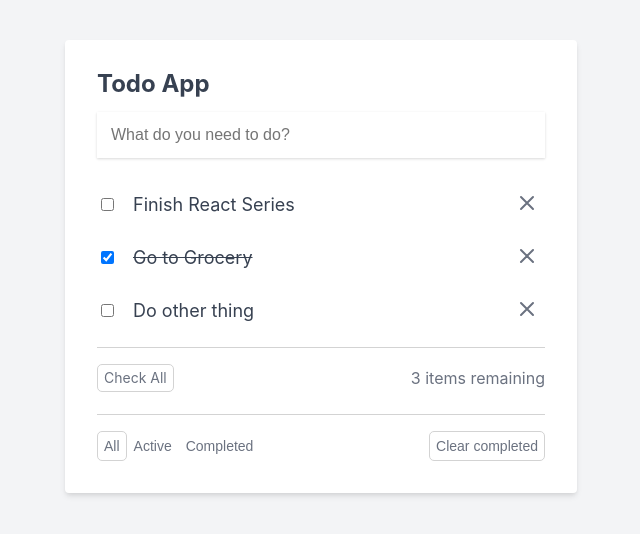
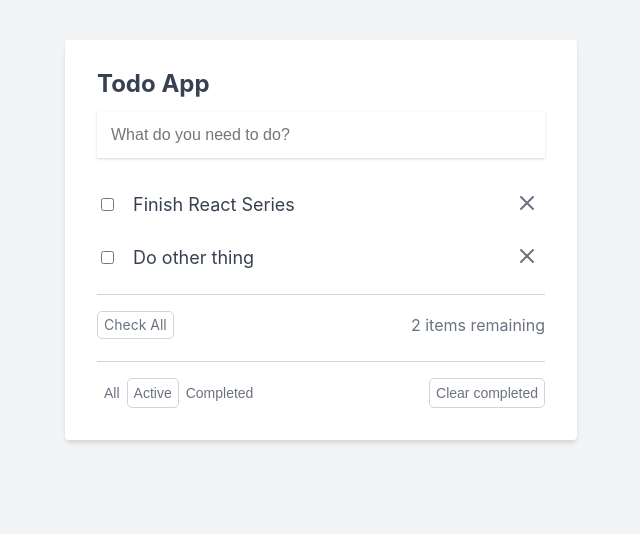
Before and after one commit to nyeyint/react-todos-app, a React (Create React App) app: page / in a window 1280 px wide. Both pictures are taken after a click on the button "Active". Shown: the top 534 px of the page, without its empty margins (319-959 px from the left). Built offline with nearby package versions, Linux system fonts and the light colour scheme.

Commit message:
Add filters, completedAll, clearCompleted and remaining components

```diff
--- a/src/components/App.jsx
+++ b/src/components/App.jsx
@@ -1,7 +1,6 @@
 import '../reset.css';
 import '../App.css';
 import { useState } from 'react';
-import { isEditable } from '@testing-library/user-event/dist/utils';
 import NoTodoList from './NoTodoList';
 import TodoForm from './TodoForm';
 import TodoList from './TodoList';
@@ -28,9 +27,8 @@ function App() {
     },
   ]);
 
-  const [inputTodo, setInputTodo] = useState('');
-
   const [inputTodoId, setInputTodoId] = useState(4);
+  const [filter, setFilter] = useState('all');
 
   const addTodo = (inputTodo) => {
     setTodos([
@@ -77,6 +75,35 @@ function App() {
     );
   };
 
+  const remainingTodo = todos.filter((todo) => !todo.isCompleted).length;
+
+  const clearTodoCompleted = () => {
+    setTodos(todos.filter((todo) => !todo.isCompleted));
+  };
+
+  const completeAllTodos = () => {
+    const updatedTodos = todos.map((todo) => {
+      todo.isCompleted = true;
+      return todo;
+    });
+
+    setTodos(updatedTodos);
+  };
+
+  const todosFiltered = (filter) => {
+    if (filter === 'all') {
+      return todos;
+    }
+
+    if (filter === 'active') {
+      return todos.filter((todo) => !todo.isCompleted);
+    }
+
+    if (filter === 'completed') {
+      return todos.filter((todo) => todo.isCompleted);
+    }
+  };
+
   return (
     <div className="todo-app-container">
       <div className="todo-app">
@@ -91,6 +118,12 @@ function App() {
             toogleEditing={toogleEditing}
             handleUpdate={handleUpdate}
             deleteItem={deleteItem}
+            remaining={remainingTodo}
+            clearTodoCompleted={clearTodoCompleted}
+            completeAllTodos={completeAllTodos}
+            filter={filter}
+            setFilter={setFilter}
+            todosFiltered={todosFiltered}
           />
         )}
       </div>
--- /dev/null
+++ b/src/components/ClearTodoCompleted.jsx
@@ -0,0 +1,11 @@
+import React from 'react';
+
+function ClearTodoCompleted(props) {
+  return (
+    <button className="button" onClick={props.clearTodoCompleted}>
+      Clear completed
+    </button>
+  );
+}
+
+export default ClearTodoCompleted;
--- /dev/null
+++ b/src/components/CompleteAllTodos.jsx
@@ -0,0 +1,13 @@
+import React from 'react';
+
+function CompleteAllTodos(props) {
+  return (
+    <div>
+      <div className="button" onClick={props.completeAllTodos}>
+        Check All
+      </div>
+    </div>
+  );
+}
+
+export default CompleteAllTodos;
--- a/src/components/NoTodoList.jsx
+++ b/src/components/NoTodoList.jsx
@@ -9,7 +9,7 @@ function NoTodoList() {
         fill="none"
         xmlns="http://www.w3.org/2000/svg"
       >
-        <g clip-path="url(#clip0)">
+        <g clipPath="url(#clip0)">
           <path
             d="M156.806 54.2H90.25a5.729 5.729 0 00-5.72 5.718v147.858l-.764.233-16.327 4.998a3.057 3.057 0 01-3.81-2.025L15.063 52.412a3.05 3.05 0 012.025-3.808l25.16-7.701 72.941-22.317 25.16-7.7a3.048 3.048 0 013.81 2.02l12.414 40.532.233.762z"
             fill="#F2F2F2"
@@ -57,7 +57,7 @@ function NoTodoList() {
           </clipPath>
         </defs>
       </svg>
-      Add todo tasks...
+      Add your first todo ...
     </div>
   );
 }
--- /dev/null
+++ b/src/components/RemainingItemCount.jsx
@@ -0,0 +1,7 @@
+import React from 'react';
+
+function RemainingItemCount(props) {
+  return <span>{props.remaining} items remaining</span>;
+}
+
+export default RemainingItemCount;
--- /dev/null
+++ b/src/components/TodoFilter.jsx
@@ -0,0 +1,25 @@
+import React from 'react';
+
+function TodoFilter(props) {
+  const filterButtons = ['all', 'active', 'completed'];
+  const filterButtonClass = (filter) =>
+    `button filter-button ${
+      props.filter === filter ? 'filter-button-active' : ''
+    }`;
+
+  return (
+    <div>
+      {filterButtons.map((filter) => (
+        <button
+          key={filter}
+          className={filterButtonClass(filter)}
+          onClick={() => props.setFilter(filter)}
+        >
+          {filter.charAt(0).toUpperCase() + filter.slice(1)}
+        </button>
+      ))}
+    </div>
+  );
+}
+
+export default TodoFilter;
--- a/src/components/TodoList.jsx
+++ b/src/components/TodoList.jsx
@@ -1,16 +1,21 @@
 import React from 'react';
+import RemainingItemCount from './RemainingItemCount';
+import ClearTodoCompleted from './ClearTodoCompleted';
+import CompleteAllTodos from './CompleteAllTodos';
+import TodoFilter from './TodoFilter';
 
 function TodoList(props) {
   return (
     <>
       <ul className="todo-list">
-        {props.todos.map((todo) => (
+        {props.todosFiltered(props.filter).length ? (
+          props.todosFiltered(props.filter).map((todo) => (
             <li className="todo-item-container" key={todo.id}>
               <div className="todo-item">
                 <input
                   type="checkbox"
-                defaultChecked={todo.isCompleted}
                   onChange={() => props.toogleCompleted(todo.id)}
+                  checked={todo.isCompleted}
                 />
                 {todo.isEditing && (
                   <input
@@ -56,26 +61,25 @@ function TodoList(props) {
                 </svg>
               </button>
             </li>
-        ))}
+          ))
+        ) : (
+          <li className="todo-item-container">
+            <div className="todo-item">
+              <span>No result found</span>
+            </div>
+          </li>
+        )}
       </ul>
 
       <div className="check-all-container">
-        <div>
-          <div className="button">Check All</div>
-        </div>
-        <span>3 items remaining</span>
+        <CompleteAllTodos completeAllTodos={props.completeAllTodos} />
+        <RemainingItemCount remaining={props.remaining} />
       </div>
 
       <div className="other-buttons-container">
+        <TodoFilter filter={props.filter} setFilter={props.setFilter} />
         <div>
-          <button className="button filter-button filter-button-active">
-            All
-          </button>
-          <button className="button filter-button">Active</button>
-          <button className="button filter-button">Completed</button>
-        </div>
-        <div>
-          <button className="button">Clear completed</button>
+          <ClearTodoCompleted clearTodoCompleted={props.clearTodoCompleted} />
         </div>
       </div>
     </>
```
Also changed, not shown: src/App.css (line endings or trailing spaces). Lines whose indentation alone changed are shown as unchanged.
